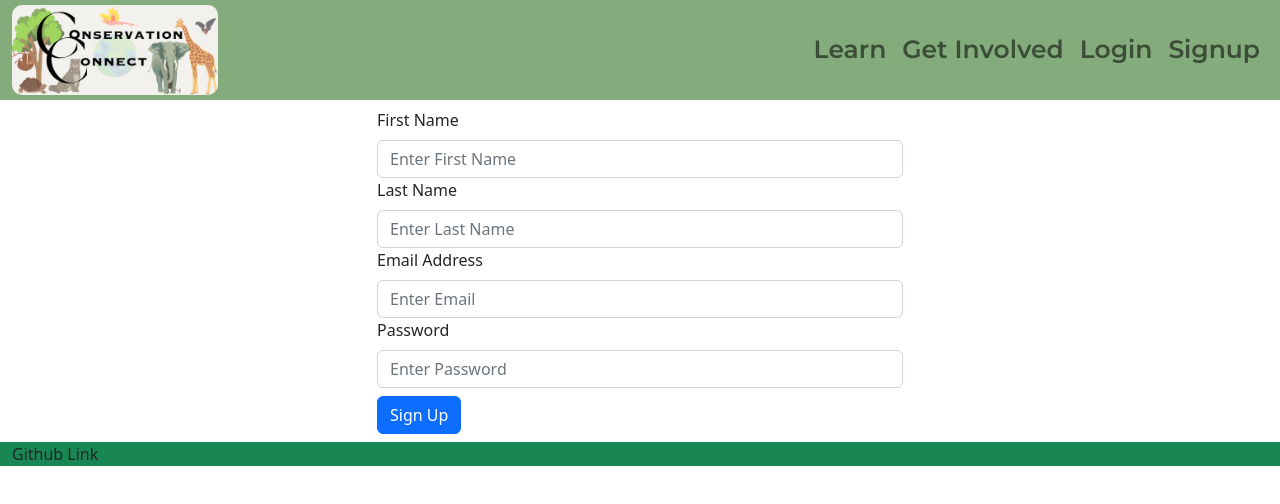
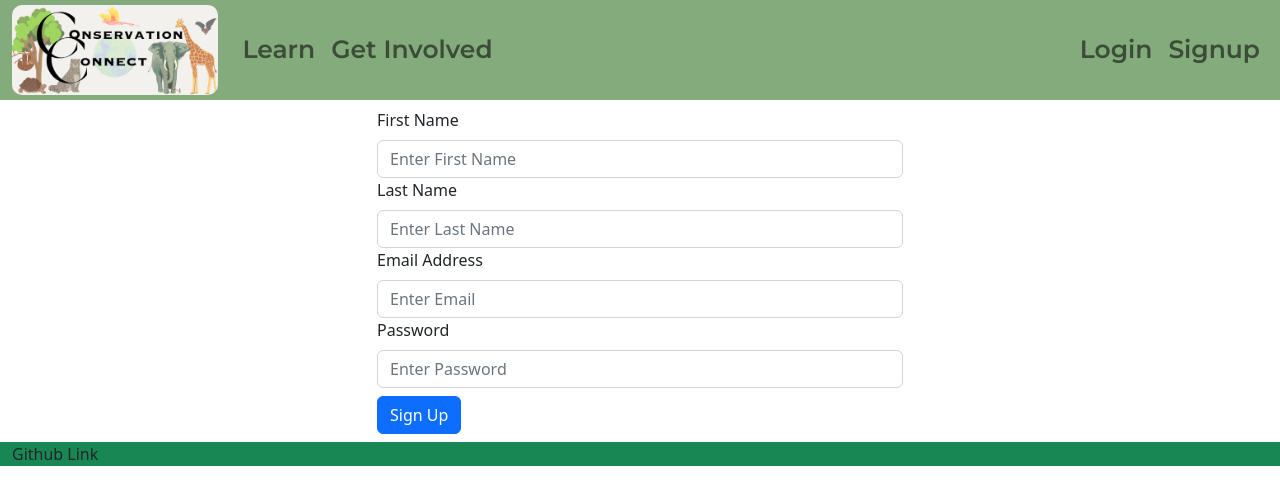
Before and after one commit to sarahkuss/final-project-web, a React (Create React App) app: page /signup in a window 1280 px wide. Shown: the top 504 px of the page. Built offline with nearby package versions, Linux system fonts and the light colour scheme.

Commit message:
adjusted navbar spacing

```diff
--- a/src/components/ConservationNavbar.jsx
+++ b/src/components/ConservationNavbar.jsx
@@ -14,7 +14,7 @@ export default function ConservationNavbar ({user, setUser}) {
         <Navbar.Brand as={Link} to="/"><img className="logo-image" src="../../images/logo2.png" alt="" /></Navbar.Brand>
         <Navbar.Toggle />
         <Navbar.Collapse>
-          <Nav className="justify-content-between">
+          <Nav className="learn-involved">
             <Nav.Link as={Link} to='/learn'>Learn</Nav.Link>
             <Nav.Link as={Link} to='/getinvolved'>Get Involved</Nav.Link>
           </Nav>
--- a/src/styles/navbar.css
+++ b/src/styles/navbar.css
@@ -11,12 +11,12 @@
   font-size: 25px;
   font-weight: 600;
   font-family: 'Montserrat', sans-serif;
-
 }
 
 .navbar-collapse {
-  justify-content: flex-end;
+  justify-content: space-between;
 }
+
 
 .sticky-top {
   padding: 0 !important;
```
